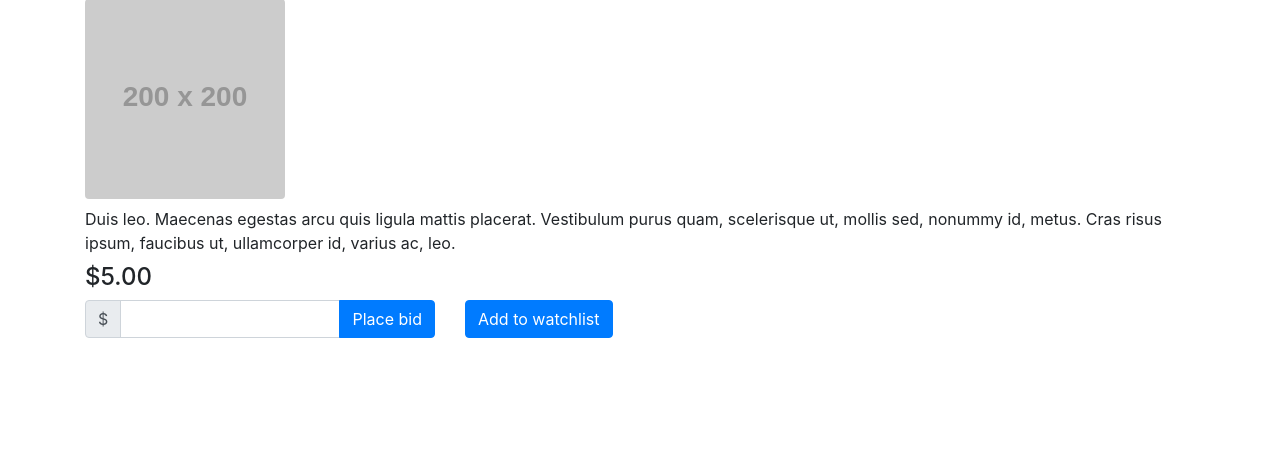
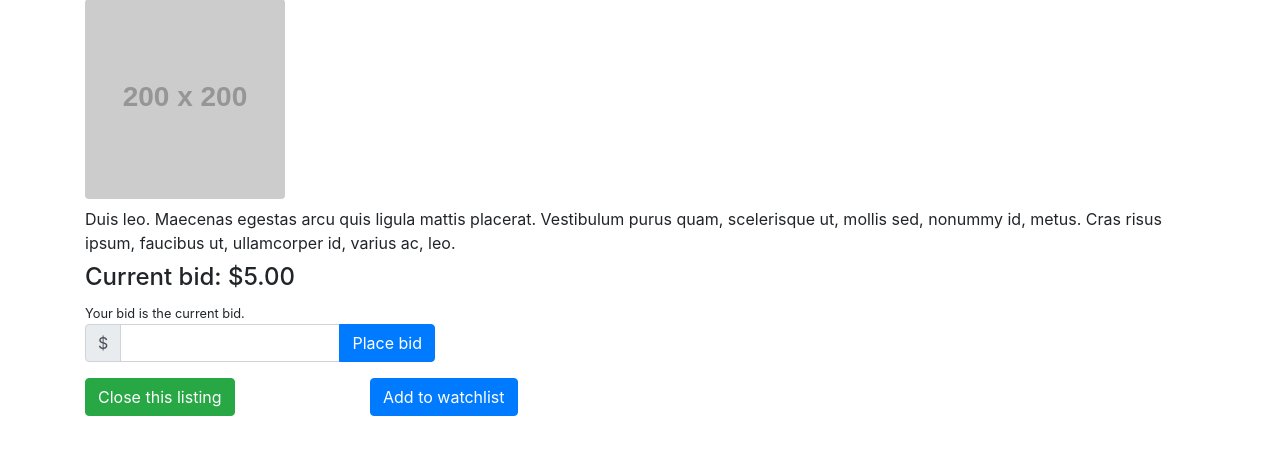
Before and after one commit to udson/CS50W_commerce, a Django app: page /listing/3/ in a window 1280 px wide. Shown: the part 277-732 px from the top of the page. Run offline with Django 3.2, Linux system fonts and the light colour scheme; a user stored in the database is signed in; data comes from the database, SQL or seed files in the repository; both versions use the stored data as it was after the commit; grey boxes labelled with a size stand in for pictures from a placeholder-image service; some libraries are stand-ins or nearby versions.

Commit message:
Melhorias no sistema de lances.

```diff
--- a/auctions/templates/auctions/index.html
+++ b/auctions/templates/auctions/index.html
@@ -19,7 +19,6 @@
                         </h5>
                         <h6 class="card-subtitle mb-2 text-muted">Created: {{ listing.date_created }}</h6>
                         <span class="badge badge-info">{{ listing.category }}</span>
-                        {% if listing in user.watchlist.all %}<span class="badge badge-info" title="In Watchlist"><i class="fa-solid fa-eye"></i></span>{% endif %}
                         <p class="card-text">{{ listing.description }}</p>
                     </div>
                 </div>
--- a/auctions/templates/auctions/listing_detail.html
+++ b/auctions/templates/auctions/listing_detail.html
@@ -22,9 +22,10 @@
         </div>
         <div class="row">
             <div class="col">
-                <h4>${{ best_bid.value|default:listing.starting_price|floatformat:2 }}</h4>
+                <h4>Current bid: ${{ best_bid.value|default:listing.starting_price|floatformat:2 }}</h4>{% if best_bid.user == user %}<small>Your bid is the current bid.</small>{% endif %}
             </div>
         </div>
+        {% if listing.is_active %}
         <div class="row">
             <div class="col-4">
                 <form action="{% url 'listing_detail' listing.id %}" method="post">
@@ -43,15 +44,37 @@
                     </div>
                 </form>
             </div>
+        </div>
+        {% else %}
+        <div class="row">
+            <div class="col">
+                {% if best_bid.user == user %}
+                <div class="alert alert-success text-center" role="alert">
+                    <h3><span><i class="fa-solid fa-trophy"></i></span> Congratulations! You won this auction! <span><i class="fa-solid fa-trophy"></i></span></h3>
+                </div>
+                {% else %}
+                <div class="alert alert-info text-center" role="alert">
+                    <h3>This auction is closed.</h3>
+                </div>
+                {% endif %}
+            </div>
+        </div>
+        {% endif %}
         {% if user.is_authenticated %}
+        <div class="row">
+            {% if listing.user == user and listing.is_active %}
             <div class="col-3">
-            {% if listing in user.watchlist.all %}
+                <a href="{% url 'close_listing' listing.id %}" class="btn btn-success">Close this listing</a>
+            </div>
+            {% endif %}
+            <div class="col-3">
+                {% if listing in user.watchlist.all %}
                 <a href="{% url 'watchlist_remove' listing.id %}" class="btn btn-danger">Remove from watchlist</a>
-            {% else %}
+                {% else %}
                 <a href="{% url 'watchlist_add' listing.id %}" class="btn btn-primary">Add to watchlist</a>
-            {% endif %}
+                {% endif %}
             </div>
+        </div>
         {% endif %}
-        </div>
     </div>
 {% endblock body %}
--- a/auctions/urls.py
+++ b/auctions/urls.py
@@ -11,5 +11,6 @@ urlpatterns = [
     path("watchlist/add/<int:listing_id>/", views.watchlist_add_item, name="watchlist_add"),
     path("watchlist/remove/<int:listing_id>/", views.watchlist_remove_item, name="watchlist_remove"),
     path("listing/add/", views.add_listing, name="add_listing"),
+    path("listing/close/<int:listing_id>/", views.close_listing, name="close_listing"),
     path("listing/<int:listing_id>/", views.listing_detail, name="listing_detail"),
 ]
--- a/auctions/views.py
+++ b/auctions/views.py
@@ -33,7 +33,6 @@ def listing_detail(request, listing_id):
                     best_bid_value = best_bid.value
 
                 if bid > best_bid_value:
-                    print("bid > best_bid_value")
                     new_bid = Bid(
                         user=User.objects.get(pk=request.user.id),
                         listing=listing,
@@ -45,7 +44,8 @@ def listing_detail(request, listing_id):
                     context["bid_error"] = f"Place a bid greater than ${best_bid_value}."
             except ValueError:
                 context["bid_error"] = "This field is required." if request.POST["bid"] == "" else "Enter a number."
-        context["bid_error"] = "Login to place a bid."
+        else:
+            context["bid_error"] = "Login to place a bid."
 
     context["listing"] = listing
     context["best_bid"] = best_bid
@@ -72,6 +72,17 @@ def add_listing(request):
     return render(request, "auctions/add_listing.html", context={
         "form": form,
     })
+
+
+@login_required(login_url="/login")
+def close_listing(request, listing_id):
+    user = User.objects.get(pk=request.user.id)
+    listing = get_object_or_404(Listing, pk=listing_id)
+    if listing.user == user:
+        listing.is_active = False
+        listing.save()
+
+    return HttpResponseRedirect(reverse("listing_detail", args=[listing_id]))
 
 
 @login_required(login_url="/login")
```
Also changed, not shown: db.sqlite3.
